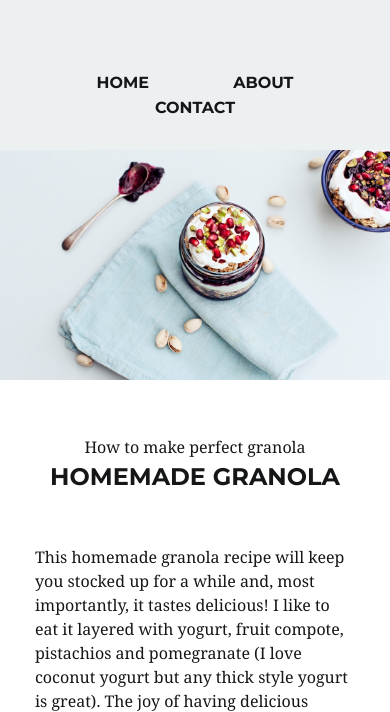
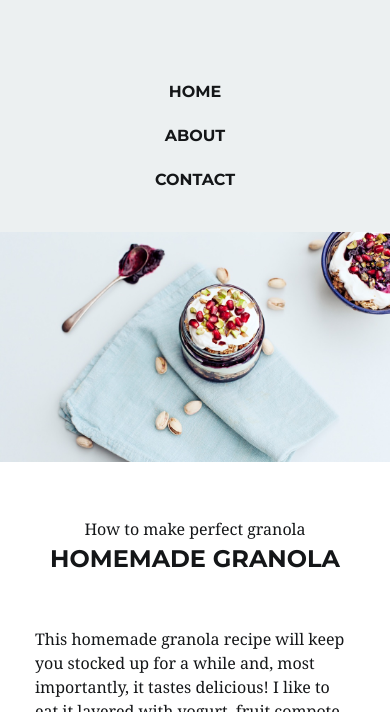
Before and after one commit to dominiccodes/munch, a plain HTML site: page index.html in a window 390 px wide. Shown: the part 132-844 px from the top of the page. Drawn offline with Linux system fonts and the light colour scheme.

Commit message:
Stack navigation for mobile screens

```diff
--- a/css/style.css
+++ b/css/style.css
@@ -125,4 +125,9 @@ screens bigger than 1100px will ignore these styles*/
 	.post-content {
 		padding: 35px 35px 35px 35px;
 	}
+
+	nav a {
+		display: block;
+		padding: 10px 0;
+	}
 }
```
